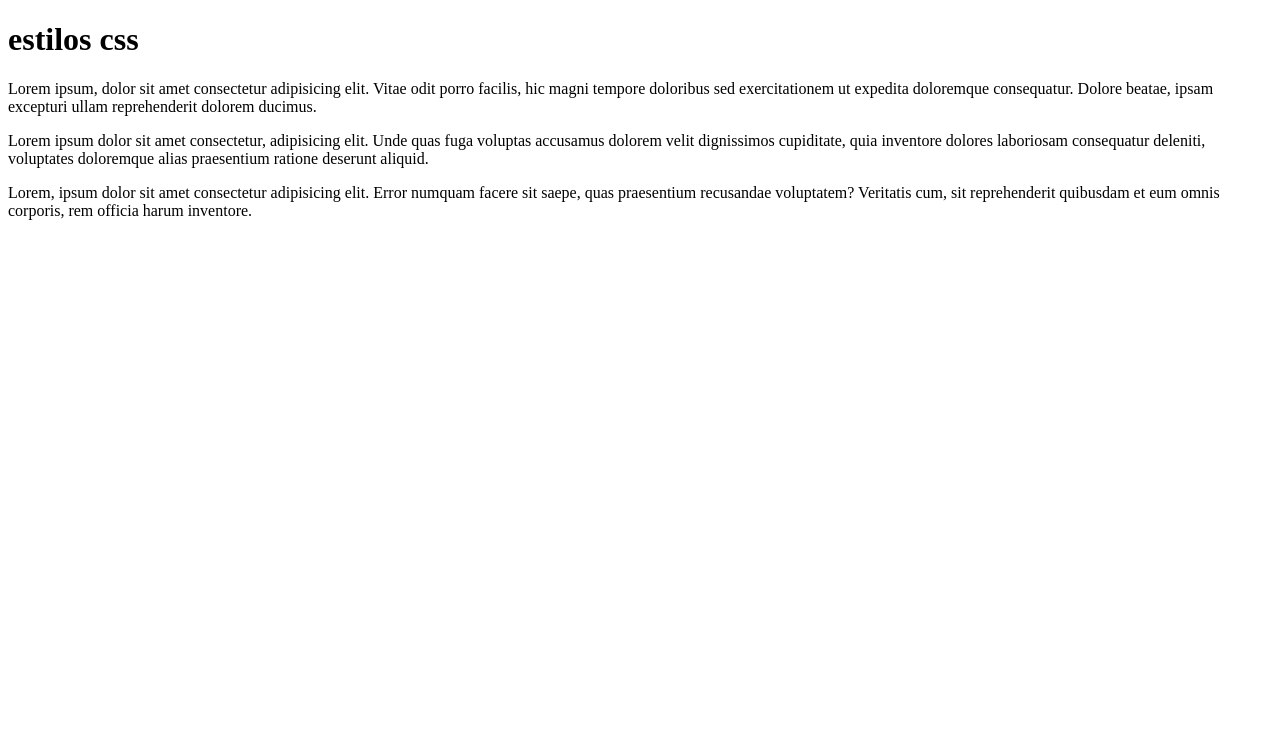
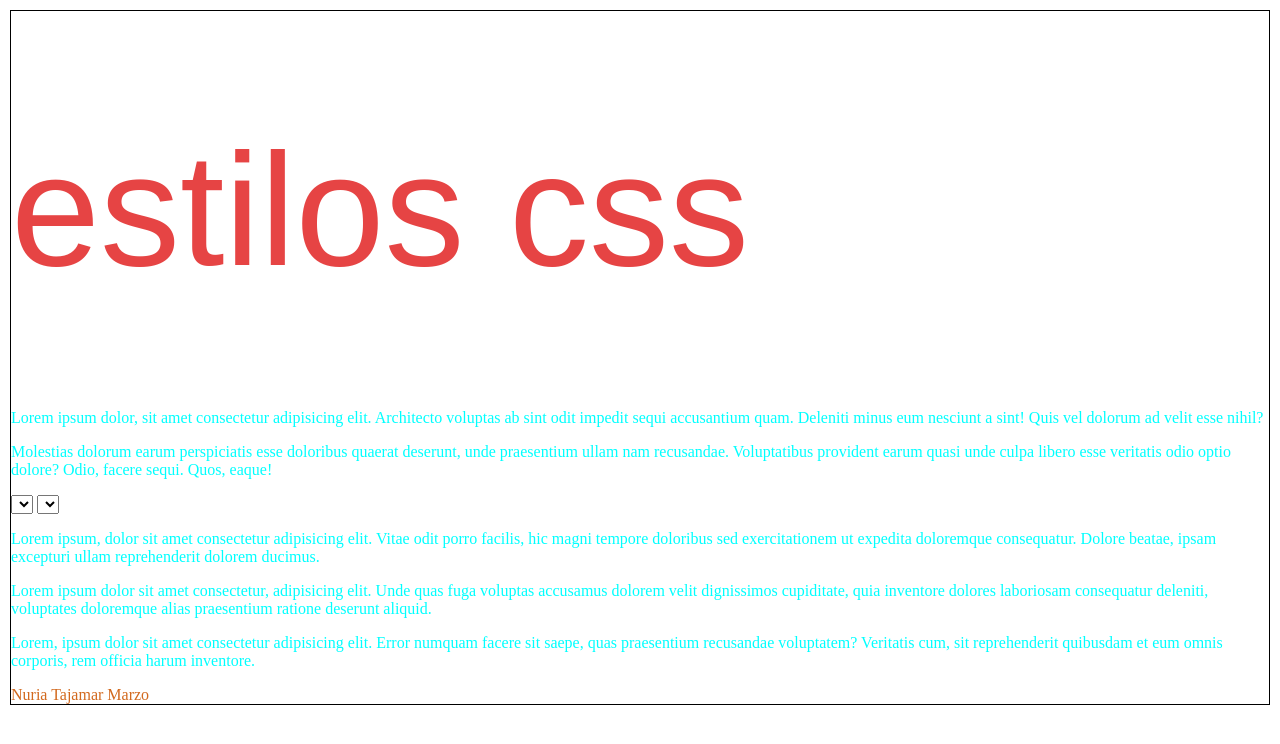
Before and after one commit to Nuriagcmt/curso-Front-tajamar-2018, a plain HTML site: page 03 estilos/index.html in a window 1280 px wide. Drawn offline with Linux system fonts and the light colour scheme.

Commit message:
cambios 5 marzo estilos

```diff
--- /dev/null
+++ b/03 estilos/css/extras.css
@@ -0,0 +1 @@
+p.p1 {color: orangered}
--- /dev/null
+++ b/03 estilos/css/herencia.css
@@ -0,0 +1,9 @@
+body {color: chocolate;border: 1px solid black;margin: 10px}
+p{
+    color: aqua;
+    font: 4rem;
+}
+h1{
+color: rgb(230, 68, 68);
+font: 10rem sans-serif;
+}
--- /dev/null
+++ b/03 estilos/css/nuevo archivo avanzados .css
@@ -0,0 +1,30 @@
+footer p{ color: rgb(67, 185, 20)}
+
+main p {
+    color: navy;
+}
+[name] {color: darkblue}
+footer :hover p.derechos{font-size: 50px}
+
+section::before {
+    content: "empieza lo bueno";
+    color: cornflowerblue
+
+}
+
+section::after {
+    content: "termina lo bueno";
+    color: coral
+}
+
+section p::before {
+    counter-increment: section;
+    content: content(selection)
+}
+
+section p::before{
+    counter-increment: section;
+    content: counter(selection)
+    " "
+    url(../imagen/pez-payaso.jpg)
+}
--- a/03 estilos/hoja estilos.css
+++ b/03 estilos/css/style.css
@@ -1,4 +1,6 @@
-#p1 {color: crimson}
+@import "extras.css";
+
+/*esto es un ejemplo de importacion*/
 
 /*estecicidad
 
@@ -13,10 +15,10 @@ a.b.c.d.
 
 
 /*seleccion mediante id no suele usarse*/
-.p1{color: magenta}
+#p1 {color: magenta}
 
 /*seleccion mediante class los mas importantes*/
-.p1{color: rgb(85, 211, 123)}
+.p1 {color: rgb(85, 211, 123)}
 
 /*selector mediante etiqueta especicidad 0.0.0.1*/
-.p1{color: midnightblue}
+p2 {color: midnightblue}
--- a/03 estilos/index.html
+++ b/03 estilos/index.html
@@ -5,18 +5,33 @@
     <meta name="viewport" content="width=device-width, initial-scale=1.0">
     <meta http-equiv="X-UA-Compatible" content="ie=edge">
     <title>estilos css</title>
-    <link rel="stylesheet" href="css.style">
-
+    <link rel="stylesheet" href="style">
+    <link rel="stylesheet" href="./css/herencia.css">
+    <link rel="stylesheet" href="extras">
+    <link rel="stylesheet" href="./nuevo archivo avanzados .css">
 </head>
 <body>
     <header>
         <h1>estilos css</h1>
         <main>
-            <p class="p1">Lorem ipsum, dolor sit amet consectetur adipisicing elit. Vitae odit porro facilis, hic magni tempore doloribus sed exercitationem ut expedita doloremque consequatur. Dolore beatae, ipsam excepturi ullam reprehenderit dolorem ducimus.</p>
-            <p class="p1">Lorem ipsum dolor sit amet consectetur, adipisicing elit. Unde quas fuga voluptas accusamus dolorem velit dignissimos cupiditate, quia inventore dolores laboriosam consequatur deleniti, voluptates doloremque alias praesentium ratione deserunt aliquid.</p>
-            <p class="p1">Lorem, ipsum dolor sit amet consectetur adipisicing elit. Error numquam facere sit saepe, quas praesentium recusandae voluptatem? Veritatis cum, sit reprehenderit quibusdam et eum omnis corporis, rem officia harum inventore.</p>
+            <section>
+
+                <p>Lorem ipsum dolor, sit amet consectetur adipisicing elit. Architecto voluptas ab sint odit impedit sequi accusantium quam. Deleniti minus eum nesciunt a sint! Quis vel dolorum ad velit esse nihil?</p>
+                <p>Molestias dolorum earum perspiciatis esse doloribus quaerat deserunt, unde praesentium ullam nam recusandae. Voluptatibus provident earum quasi unde culpa libero esse veritatis odio optio dolore? Odio, facere sequi. Quos, eaque!</p>
+            </section>
+            <select><p>"</p></select>
+
+            <select name="sapiente" id=""></select>
+            <article> <p class="p1">Lorem ipsum, dolor sit amet consectetur adipisicing elit. Vitae odit porro facilis, hic magni tempore doloribus sed exercitationem ut expedita doloremque consequatur. Dolore beatae, ipsam excepturi ullam reprehenderit dolorem ducimus.</p>
+                <p class="p1 p2">Lorem ipsum dolor sit amet consectetur, adipisicing elit. Unde quas fuga voluptas accusamus dolorem velit dignissimos cupiditate, quia inventore dolores laboriosam consequatur deleniti, voluptates doloremque alias praesentium ratione deserunt aliquid.</p>
+                <p class="p1">Lorem, ipsum dolor sit amet consectetur adipisicing elit. Error numquam facere sit saepe, quas praesentium recusandae voluptatem? Veritatis cum, sit reprehenderit quibusdam et eum omnis corporis, rem officia harum inventore.</p></article>
+
 
         </main>
+
+        <footer>Nuria Tajamar Marzo </footer>
+    <footer:hover aria-flowto="escribe lo que quieras"></footer>
+
     </header>
 </body>
 </html>
--- /dev/null
+++ b/ejercicio1 dos de Marzo/css/style.css
@@ -0,0 +1,11 @@
+header p {
+    color: blueviolet;
+    font-size: 1.5;
+    font-family: 'Franklin Gothic Medium', 'Arial Narrow', Arial, sans-serif
+}
+footer p {
+    color: darkgreen
+}
+ a:link {color: darkorange}
+ a:visite {color: darkgreen}
+^[name]"loren"{color: mediumpurple }
```
Also changed, not shown: Hola Mundo/Index.html (+1 -0 lines), ejercicio1 dos de Marzo/index.html (+5 -3 lines), 03 estilos/imagen/pez-payaso.jpg (added).
